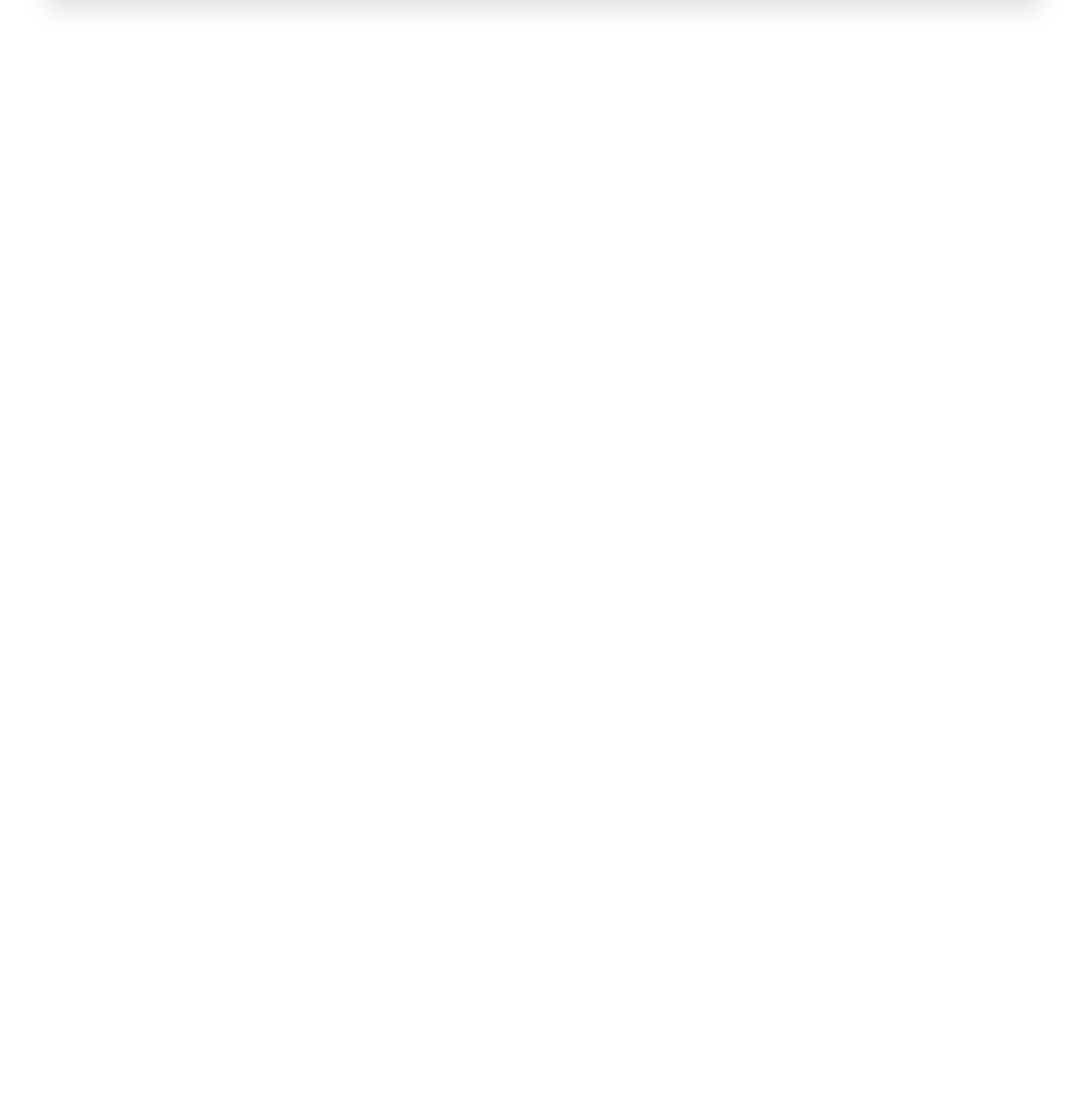
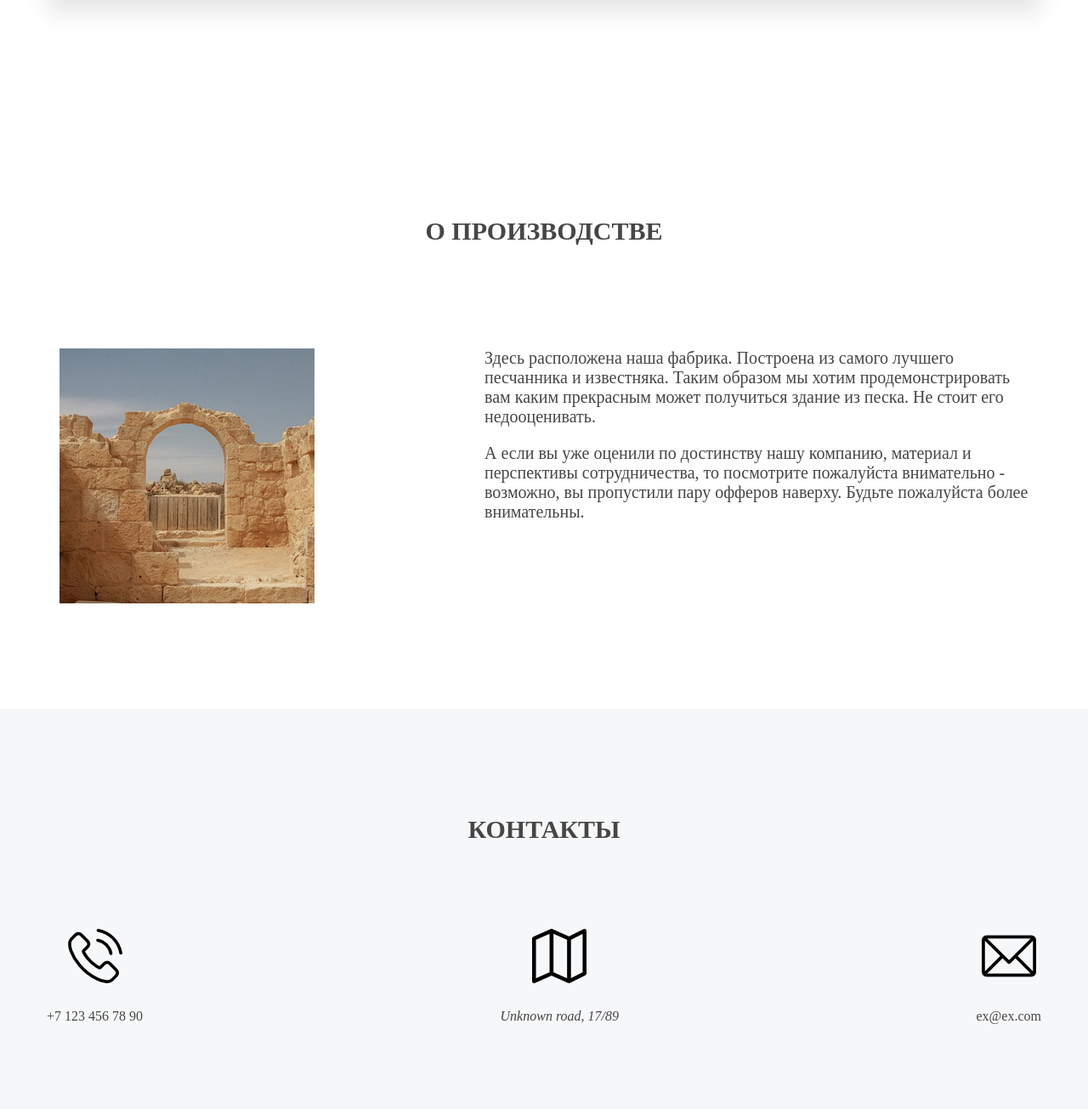
Before and after one commit to stainlouder/City-Factory-Landing, a plain HTML site: page index.html in a window 1280 px wide. Shown: the part 6600-7905 px from the top of the page at 85% size. Before the commit the page ends 6730 px from the top, so only its background shows below. Drawn offline with Linux system fonts and the light colour scheme.

Commit message:
Factory section. Contacts section

```diff
--- a/index.html
+++ b/index.html
@@ -436,6 +436,45 @@
                 </div>
             </div>
         </section>
+        <section class="section factory">
+            <div class="container">
+                <h2 class="section-title section__title">О производстве</h2>
+            </div>
+            <div class="factory-block">
+                <div class="factory-block__image">
+                    <img src="img/factory/factory-1.jpg" alt="">
+                </div>
+                <div class="factory-block__text">
+                    <p>Здесь расположена наша фабрика. Построена из самого лучшего песчанника и известняка. Таким образом мы хотим продемонстрировать вам каким прекрасным может получиться здание из песка. Не стоит его недооценивать.</p>
+                    <p>А если вы уже оценили по достинству нашу компанию, материал и перспективы сотрудничества, то посмотрите пожалуйста внимательно - возможно, вы пропустили пару офферов наверху. Будьте пожалуйста более внимательны.</p>
+                </div>
+            </div>
+        </section>
+        <section class="section contacts">
+            <div class="container">
+                <h2 class="section-title section__title">Контакты</h2>
+                <div class="contacts-block">
+                    <div class="contacts-block__item">
+                        <img src="img/contacts/phone.png" alt="" class="contacts__image">
+                        <div class="contacts__text">
+                            <a href="#" class="contacts__link">+7 123 456 78 90</a>
+                        </div>
+                    </div>
+                    <div class="contacts-block__item">
+                        <img src="img/contacts/map.png" alt="" class="contacts__image">
+                        <div class="contacts__text">
+                            <address class="contact__address">Unknown road, 17/89</address>
+                        </div>
+                    </div>
+                    <div class="contacts-block__item">
+                        <img src="img/contacts/email.png" alt="" class="contacts__image">
+                        <div class="contacts__text">
+                            <a href="#" class="contacts__link">ex@ex.com</a>
+                        </div>
+                    </div>
+                </div>
+            </div>
+        </section>
    </main>
    <footer>
 
--- /dev/null
+++ b/sass/sections/_contacts.sass
@@ -0,0 +1,26 @@
+.contacts
+    background-color: #f6f7f9
+    &-block
+        display: flex
+        justify-content: space-between
+        flex-wrap: wrap
+        &__item
+            text-align: center
+    &__image
+        margin-bottom: 25px
+    &__text
+        font-size: 16px
+    &__link
+        text-decoration: none
+        color: $text-color
+    &__address
+        font-style: normal
+@media (max-width: 768px)
+    .contacts
+        &-block
+            &__item
+                width: 100%
+                margin-bottom: 30px
+        &__address
+            max-width: 200px
+            margin: auto
--- /dev/null
+++ b/sass/sections/_factory.sass
@@ -0,0 +1,17 @@
+.factory
+    &-block
+        display: flex
+        justify-content: space-between
+        flex-wrap: wrap
+        &__text
+            margin: 0 70px
+            flex-basis: 50%
+            font-size: 20px
+        &__image
+            margin: 20px 70px
+@media (max-width: 1199px)
+    .factory
+        &-block
+            justify-content: center
+        &__text
+            max-width: 300px
--- a/sass/style.sass
+++ b/sass/style.sass
@@ -12,3 +12,5 @@
 @import 'sections/price'
 @import 'sections/reviews'
 @import 'sections/steps'
+@import 'sections/factory'
+@import 'sections/contacts'
```
Also changed, not shown: css/style.css, img/contacts/email.png (added), img/contacts/map.png (added), img/contacts/phone.png (added), img/factory/factory-1.jpg (added), 1 other file.
